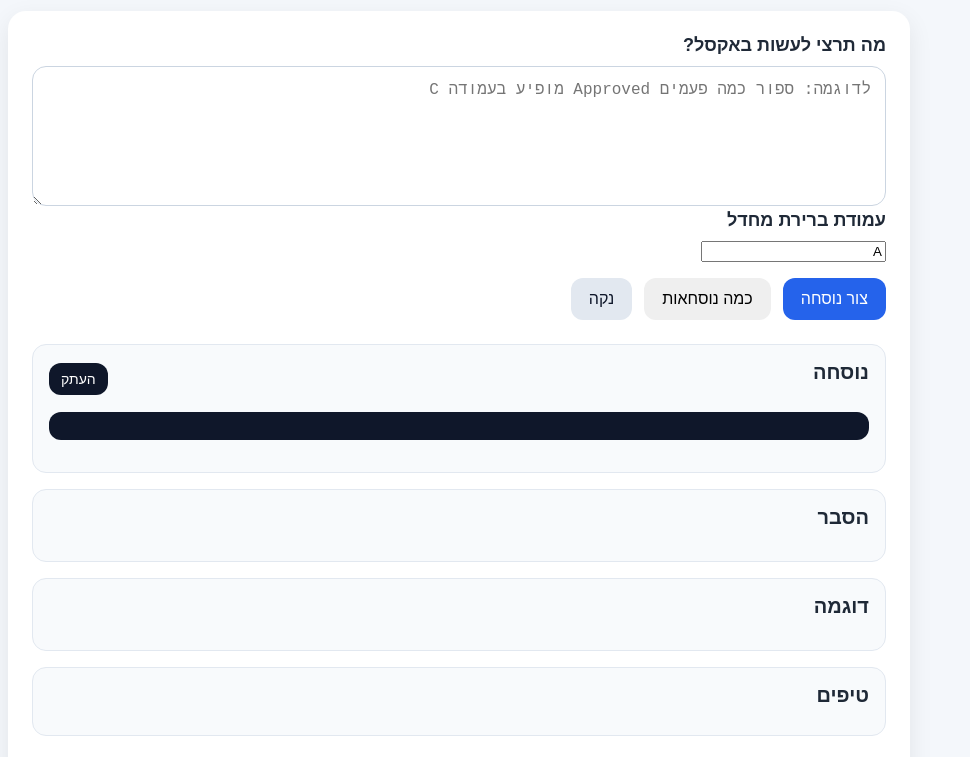
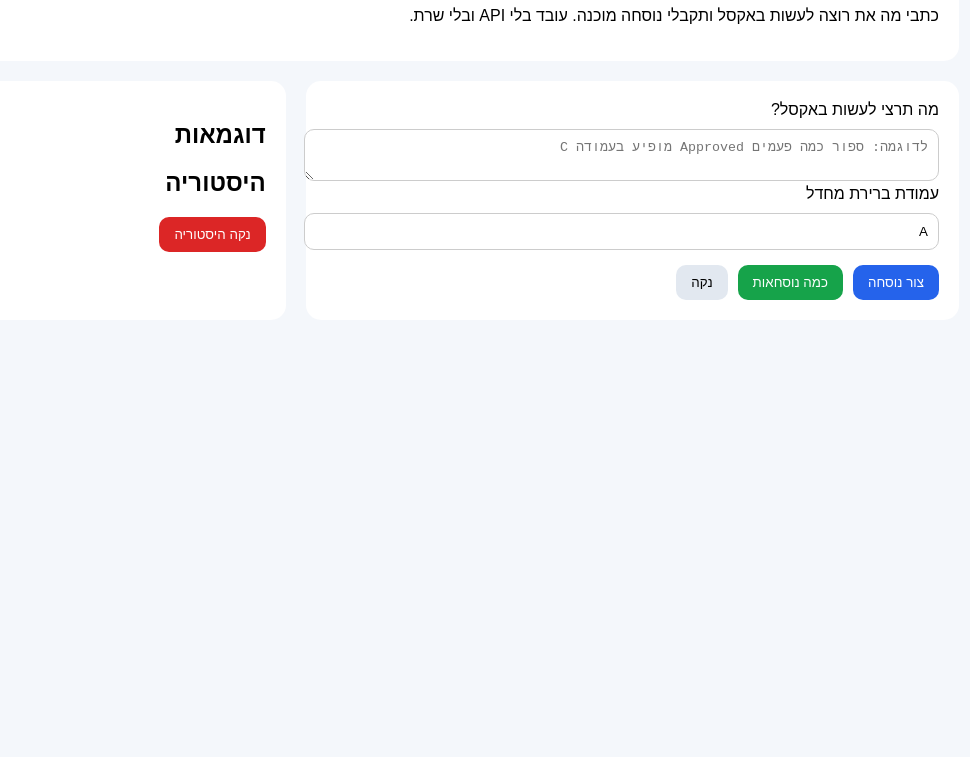
Before and after one commit to dar12378/excel-assistant, a plain HTML site: page index.html in a window 1280 px wide. Shown: the part 113-870 px from the top of the page, without its empty margins (181-1151 px from the left). After the commit the page ends 800 px from the top, so only its background shows below. Drawn offline with Linux system fonts and the light colour scheme.

Commit message:
Update style.css

```diff
--- a/style.css
+++ b/style.css
@@ -1,211 +1,126 @@
-* {
-  box-sizing: border-box;
+body{
+
+font-family:Arial;
+margin:0;
+background:#f4f7fb;
+
 }
 
-body {
-  margin: 0;
-  font-family: Arial, sans-serif;
-  background: #f4f7fb;
-  color: #1f2937;
+.container{
+
+max-width:1000px;
+margin:auto;
+padding:20px;
+
 }
 
-.container {
-  max-width: 950px;
-  margin: 0 auto;
-  padding: 24px;
+.hero{
+
+background:white;
+padding:20px;
+border-radius:15px;
+margin-bottom:20px;
+
 }
 
-.hero {
-  text-align: center;
-  margin-bottom: 24px;
+.grid{
+
+display:grid;
+grid-template-columns:2fr 1fr;
+gap:20px;
+
 }
 
-.hero h1 {
-  margin: 0 0 10px;
-  font-size: 40px;
-  color: #0f172a;
+.card{
+
+background:white;
+padding:20px;
+border-radius:15px;
+
 }
 
-.hero p {
-  margin: 0;
-  font-size: 18px;
-  color: #475569;
+textarea,input{
+
+width:100%;
+padding:10px;
+margin-top:10px;
+border-radius:10px;
+border:1px solid #ccc;
+
 }
 
-.card {
-  background: white;
-  border-radius: 18px;
-  padding: 24px;
-  box-shadow: 0 8px 24px rgba(0, 0, 0, 0.08);
+.buttons{
+
+margin-top:15px;
+display:flex;
+gap:10px;
+
 }
 
-.label {
-  display: block;
-  margin-bottom: 10px;
-  font-weight: bold;
-  font-size: 18px;
+button{
+
+padding:10px 15px;
+border:none;
+border-radius:10px;
+cursor:pointer;
+
 }
 
-textarea {
-  width: 100%;
-  min-height: 140px;
-  border: 1px solid #cbd5e1;
-  border-radius: 14px;
-  padding: 14px;
-  font-size: 16px;
-  resize: vertical;
-  outline: none;
+.primary{
+
+background:#2563eb;
+color:white;
+
 }
 
-textarea:focus {
-  border-color: #2563eb;
+.secondary{
+
+background:#e2e8f0;
+
 }
 
-.buttons {
-  display: flex;
-  gap: 12px;
-  margin-top: 16px;
-  flex-wrap: wrap;
+.success{
+
+background:#16a34a;
+color:white;
+
 }
 
-button {
-  border: none;
-  border-radius: 12px;
-  padding: 12px 18px;
-  font-size: 16px;
-  cursor: pointer;
-  transition: 0.2s;
+.danger{
+
+background:#dc2626;
+color:white;
+
 }
 
-button:hover {
-  opacity: 0.93;
+.hidden{
+
+display:none;
+
 }
 
-#generateBtn {
-  background: #2563eb;
-  color: white;
+.formula-box{
+
+background:black;
+color:white;
+padding:10px;
+border-radius:10px;
+
 }
 
-.secondary {
-  background: #e2e8f0;
-  color: #0f172a;
+.result{
+
+margin-top:20px;
+
 }
 
-.small-btn {
-  background: #0f172a;
-  color: white;
-  padding: 8px 12px;
-  font-size: 14px;
+.example-item,
+.history-item{
+
+border:1px solid #ddd;
+padding:10px;
+margin-top:10px;
+border-radius:10px;
+cursor:pointer;
+
 }
-
-.error {
-  margin-top: 16px;
-  background: #fee2e2;
-  color: #991b1b;
-  padding: 12px;
-  border-radius: 12px;
-}
-
-.hidden {
-  display: none;
-}
-
-.result {
-  margin-top: 24px;
-  display: grid;
-  gap: 16px;
-}
-
-.result-block {
-  background: #f8fafc;
-  border: 1px solid #e2e8f0;
-  border-radius: 14px;
-  padding: 16px;
-}
-
-.result-header {
-  display: flex;
-  align-items: center;
-  justify-content: space-between;
-  gap: 12px;
-}
-
-.result-block h2 {
-  margin-top: 0;
-  margin-bottom: 12px;
-  font-size: 20px;
-}
-
-.formula-box {
-  background: #0f172a;
-  color: #f8fafc;
-  padding: 14px;
-  border-radius: 12px;
-  overflow-x: auto;
-  white-space: pre-wrap;
-  word-break: break-word;
-  font-size: 16px;
-  direction: ltr;
-  text-align: left;
-}
-
-.examples {
-  margin-top: 28px;
-}
-
-.examples h2 {
-  margin-bottom: 14px;
-}
-
-.example-grid {
-  display: grid;
-  grid-template-columns: 1fr 1fr;
-  gap: 12px;
-}
-
-.example-item {
-  background: white;
-  border: 1px solid #cbd5e1;
-  text-align: right;
-  padding: 14px;
-}
-
-.example-item:hover {
-  background: #eff6ff;
-}
-
-ul {
-  margin: 0;
-  padding-right: 20px;
-}
-
-li {
-  margin-bottom: 8px;
-}
-
-@media (max-width: 700px) {
-  .container {
-    padding: 14px;
-  }
-
-  .hero h1 {
-    font-size: 30px;
-  }
-
-  .example-grid {
-    grid-template-columns: 1fr;
-  }
-
-  .buttons {
-    flex-direction: column;
-  }
-
-  button {
-    width: 100%;
-  }
-
-  .result-header {
-    flex-direction: column;
-    align-items: stretch;
-  }
-}
```
